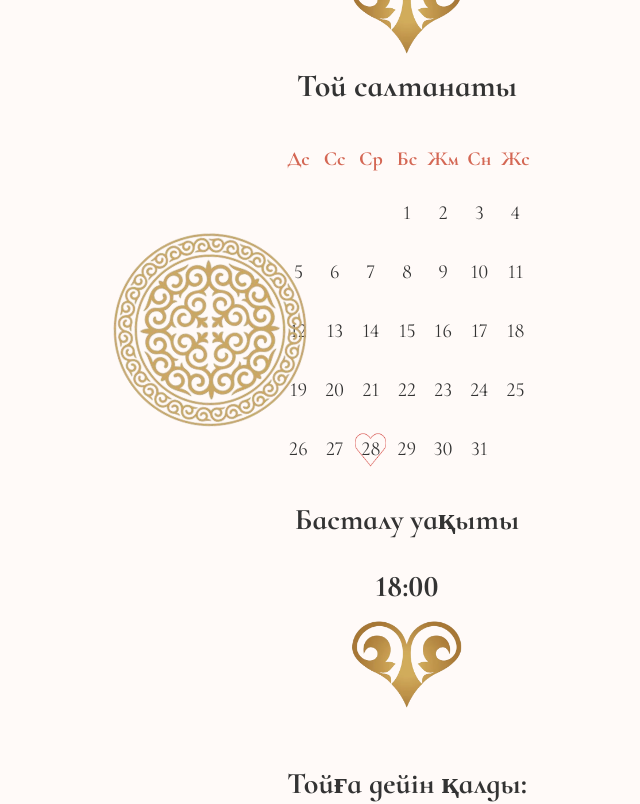
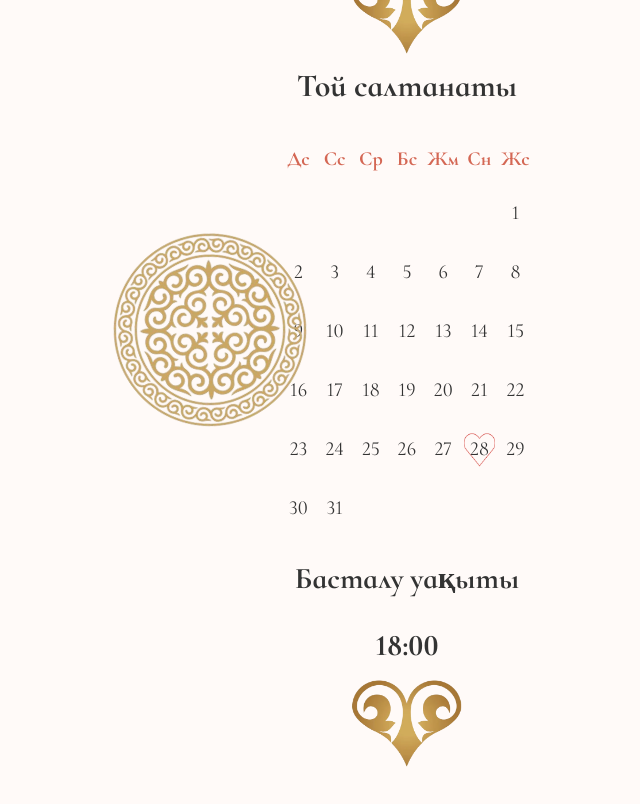
Before and after one commit to Eroma-EA/Uzatu, a React (Vite) app: page / in a window 1280 px wide. Shown: the part 1780-2584 px from the top of the page, without its empty margins (233-873 px from the left). Built offline with nearby package versions, Linux system fonts and the light colour scheme.

Commit message:
Fix: add aos dependency

```diff
--- a/src/App.css
+++ b/src/App.css
@@ -267,8 +267,7 @@ body {
   margin-top: 20px;
   display: flex;
   justify-content: center;
-  flex-wrap: wrap;
-  gap: 20px;
+    gap: 15px;
   font-size: 24px;
   text-align: center;
   animation: fadeInUp 1.5s ease forwards;
--- a/src/App.jsx
+++ b/src/App.jsx
@@ -137,7 +137,10 @@ function App() {
             {['Дс','Сс','Ср','Бс','Жм','Сн','Жс'].map((day, i) => (
               <div key={i} className="day-name">{day}</div>
             ))}
-            {Array(3).fill().map((_, i) => <div key={`empty-${i}`} className="day empty"></div>)}
+          {Array(new Date(2025, 5, 1).getDay() === 0 ? 6 : new Date(2025, 5, 1).getDay() - 1)
+  .fill()
+  .map((_, i) => <div key={`empty-${i}`} className="day empty"></div>)}
+
             {Array.from({ length: 31 }, (_, i) => (
               <div key={i} className={`day ${i + 1 === 28 ? 'day28' : ''}`}>{i + 1}</div>
             ))}
```
